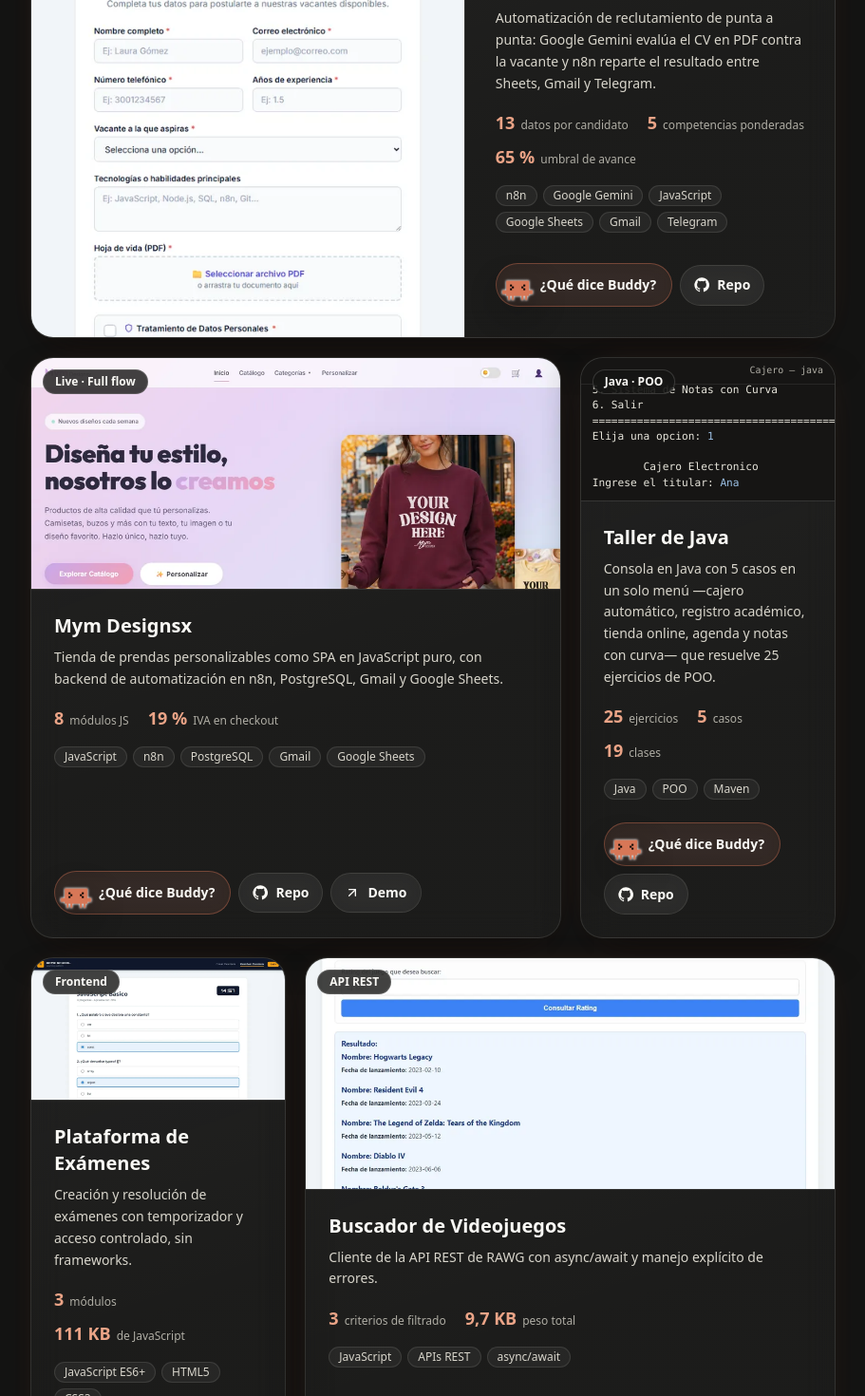
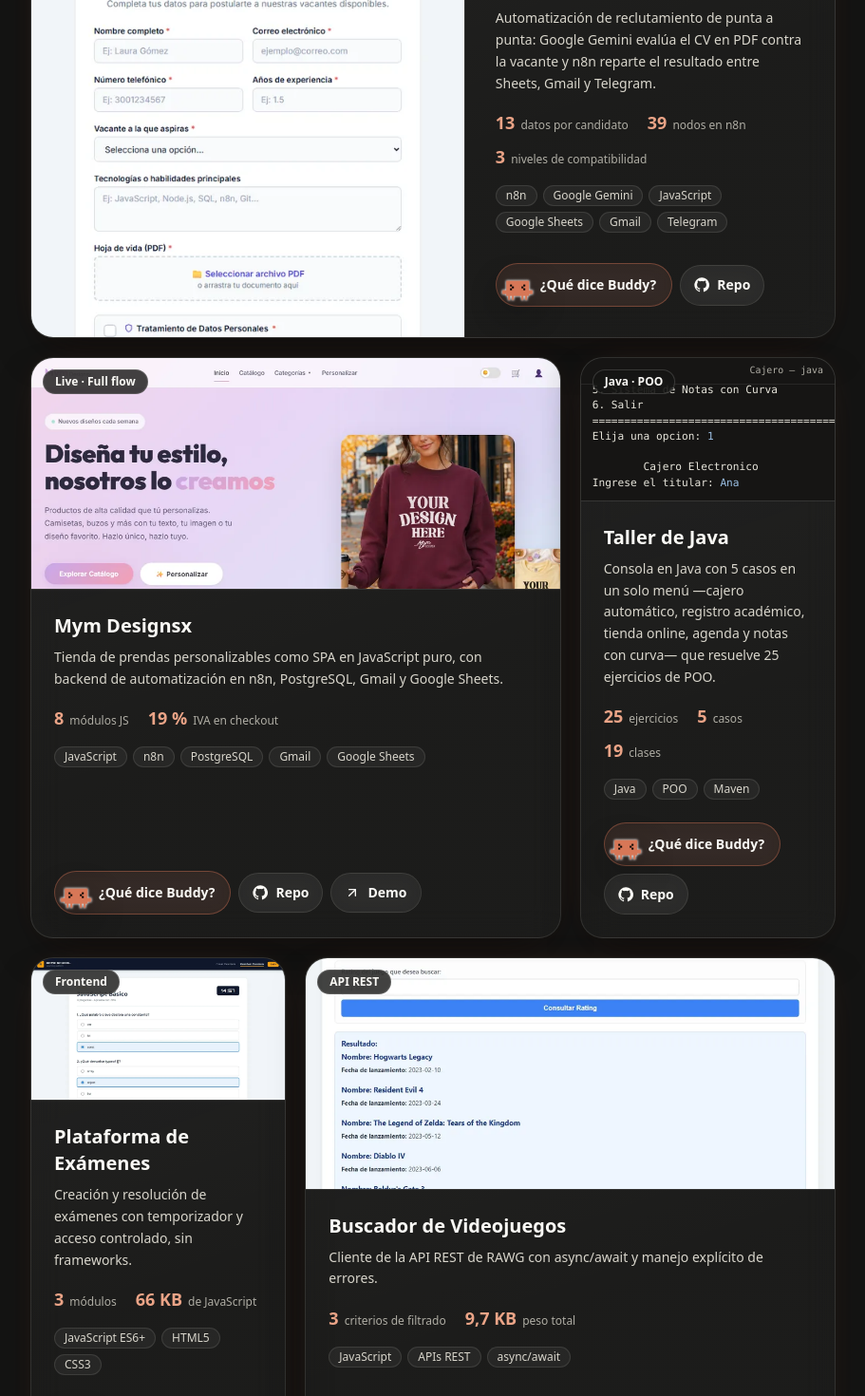
Before and after one commit to Eidan210/portafolio-junior, a React (Vite) app: page / in a window 1280 px wide. Shown: the part 4180-5650 px from the top of the page at 95% size, without its empty margins (184-1095 px from the left). Built offline with nearby package versions, Linux system fonts and the light colour scheme.

Commit message:
fix(projects): corregir cifras que el repo no respalda
Preselección afirmaba 5 competencias ponderadas y un umbral del 65 %, pero el
flujo de n8n clasifica en tres niveles (≥ 80, 60–79 y < 60) y tiene 39
nodos. Exámenes decía 111 KB de JavaScript; GitHub mide 66 KB.

```diff
--- a/src/data/projects.ts
+++ b/src/data/projects.ts
@@ -22,8 +22,8 @@
     stack: ["n8n", "Google Gemini", "JavaScript", "Google Sheets", "Gmail", "Telegram"],
     metrics: [
       { value: "13", label: "datos por candidato" },
-      { value: "5", label: "competencias ponderadas" },
-      { value: "65 %", label: "umbral de avance" },
+      { value: "39", label: "nodos en n8n" },
+      { value: "3", label: "niveles de compatibilidad" },
     ],
     repoUrl: "https://github.com/Eidan210/Proyecto_n8n",
     image: "./proyectos/preseleccion-n8n.webp",
@@ -32,7 +32,7 @@
       challenge:
         "RR. HH. recibe decenas o cientos de CV en PDF por vacante. Revisarlos a mano toma días, y lo que el candidato escribe en el formulario no siempre coincide con su hoja de vida.",
       architecture:
-        "Un flujo en n8n donde Gemini puntúa 5 competencias ponderadas y decide contra un umbral del 65 %. Se guardan 13 datos por candidato en Sheets, se notifica por Gmail y Telegram, y un bot deja la decisión final en manos del reclutador.",
+        "Un flujo de 39 nodos en n8n donde Gemini puntúa la compatibilidad del CV con la vacante y la clasifica en tres niveles: revisión prioritaria desde el 80 %, manual entre el 60 y el 79 % y secundaria por debajo. Se guardan 13 datos por candidato en Sheets, se notifica por Gmail y Telegram, y un bot deja la decisión final en manos del reclutador.",
       takeaway:
         "Lo que más me gusta: la IA propone, pero el humano decide. Es human-in-the-loop por diseño, no por accidente.",
     },
@@ -129,7 +129,7 @@
     stack: ["JavaScript ES6+", "HTML5", "CSS3"],
     metrics: [
       { value: "3", label: "módulos" },
-      { value: "111 KB", label: "de JavaScript" },
+      { value: "66 KB", label: "de JavaScript" },
     ],
     repoUrl: "https://github.com/Eidan210/examen",
     image: "./proyectos/examenes.webp",
```
